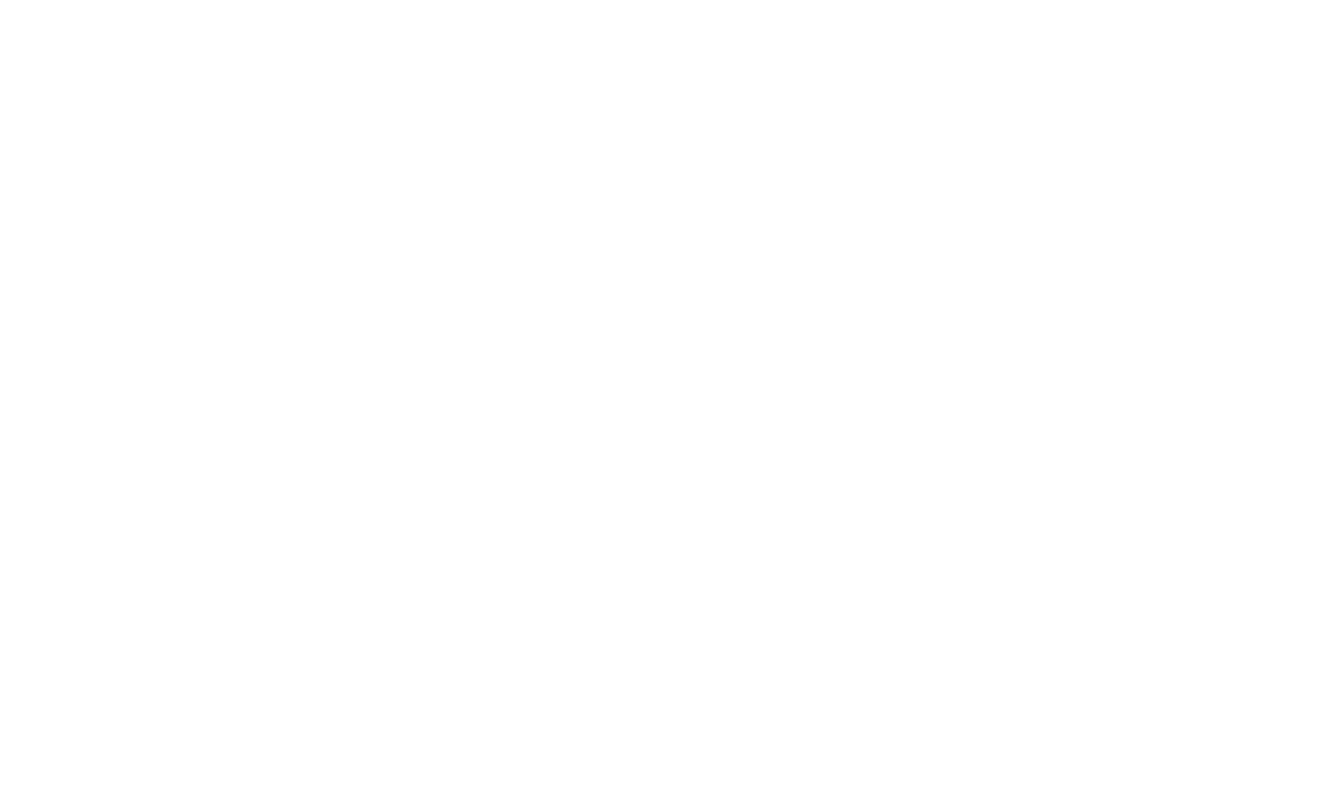
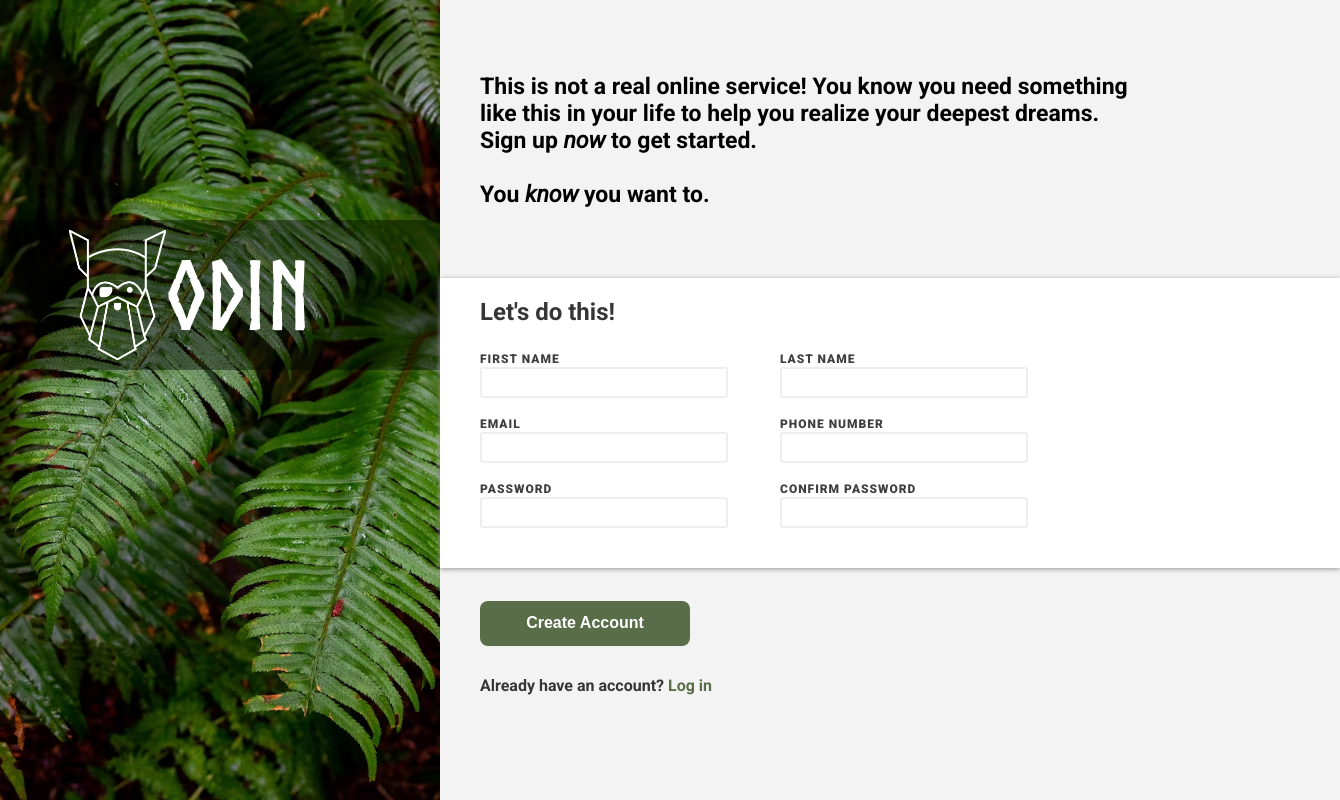
Before and after one commit to KaitoNishikawa/sign-up-form, a plain HTML site: page index.html in a window 1280 px wide. Shown: the whole page, 1340 px wide, since content can reach past the window. Drawn offline with Linux system fonts and the light colour scheme.

Commit message:
front end

```diff
--- a/index.html
+++ b/index.html
@@ -5,8 +5,59 @@
     <meta http-equiv="X-UA-Compatible" content="IE=edge">
     <meta name="viewport" content="width=device-width, initial-scale=1.0">
     <title>Document</title>
+    <link rel="stylesheet" href="style.css">
+    <link rel="preconnect" href="https://fonts.googleapis.com">
+    <link rel="preconnect" href="https://fonts.gstatic.com" crossorigin>
+    <link href="https://fonts.googleapis.com/css2?family=Roboto:ital,wght@0,400;0,500;0,700;0,900;1,400&display=swap" rel="stylesheet">
 </head>
 <body>
-
+    <div class="container">
+        <div class="image">
+            <img src="leaves.jpg" alt="">
+            <div id="overlay">
+                <img src="odin-lined.png" alt="" id="odin">
+                ODIN
+            </div>
+        </div>
+        <div class="main-content">
+            <div id="top">
+                <div id="text">This is not a real online service! You know you need something like this in your life to help you realize your deepest dreams. Sign up <em>now</em> to get started. <br><br>You <em>know</em> you want to.</div>
+            </div>
+            <div id="middle">
+                <div id="header">Let's do this!</div>
+                <form id="input-container" action="script.js" method="" name="">
+                    <div>
+                        <label for="name">FIRST NAME</label><br>
+                        <input type="text" name="name" required>
+                    </div>
+                    <div>
+                        <label for="lastname">LAST NAME</label><br>
+                        <input type="text" name="lastname" required>
+                    </div>
+                    <div>
+                        <label for="email">EMAIL</label><br>
+                        <input type="email" name="email" required>
+                    </div>
+                    <div>
+                        <label for="phonenumber">PHONE NUMBER</label><br>
+                        <input type="tel" name="phonenumber" required>
+                    </div>
+                    <div>
+                        <label for="password">PASSWORD</label><br>
+                        <input type="password" name="password" required>
+                    </div>
+                    <div>
+                        <label for="confirmpassword">CONFIRM PASSWORD</label><br>
+                        <input type="password" name="confirmpassword" required>
+                    </div>
+                </form>
+            </div>
+            <div id="bottom">
+                <button id="sign-up" type="submit">Create Account</button>
+                <div id="log-in">Already have an account? <a href = "">Log in</a></div>
+            </div>
+        </div>
+    </div>
 </body>
+<script src="script.js"></script>
 </html>
--- a/style.css
+++ b/style.css
@@ -0,0 +1,148 @@
+@font-face{
+    font-family: norse;
+    src: url(Norse-Bold.otf);
+}
+
+html, body{
+    margin: 0;
+    padding: 0;
+    display: flex;
+    justify-content: center;
+    background-color: #0E0E0E;
+    font-family: 'Roboto', sans-serif;
+}
+.container{
+    width: 1400px;
+    height: 100vh;
+    display: grid;
+    grid-template-columns: 500px calc(100% - 500px);
+    justify-content: stretch;
+}
+
+.image{
+    position: relative;
+    overflow: hidden;
+    display:flex;
+    justify-content: center;
+}
+
+#overlay{
+    margin-top: 220px;
+    position: absolute;
+    display: flex;
+    align-items: center;
+    justify-content: center;
+    font-size: 95px;
+    font-family: norse;
+    background-color: rgba(0, 0, 0, 0.4);
+    color: white;
+    width: 100%;
+    height: 150px;
+}
+
+#odin{
+    height: 130px;
+    width: auto;
+}
+
+.main-content{
+    background-color: white;
+    display: flex;
+    flex-direction: column;
+}
+
+#top{
+    --height: calc(100% - 150px);
+    background-color: #F3F3F3;
+    flex-grow: 1;
+    display: flex;
+    align-items: flex-end;
+    padding-bottom: 70px;
+}
+
+#middle{
+    background-color: white;
+    flex-grow: 0;
+    box-shadow: 0 1px 5px #919191;
+    z-index: 2;
+    padding: 20px 40px 25px 40px;
+    display: flex;
+    align-items: flex-start;
+    justify-content: center;
+    flex-direction: column;
+}
+
+#bottom{
+    background-color: #F3F3F3;
+    flex-grow: 1;
+    padding: 33px 40px 33px 40px;
+}
+
+#text{
+    margin-left: 40px;
+    width: 74%;
+    font-size: 23px;
+    font-weight: bold;
+}
+
+#header{
+    font-size: 24px;
+    font-weight: bold;
+    color: #363636;
+}
+
+#input-container{
+    margin-top: 22px;
+    display: grid;
+    grid-template-columns: 300px 300px;
+    grid-template-rows: repeat(3, 65px);
+}
+
+#sign-up{
+    width: 210px;
+    height: 45px;
+    border-radius: 8px;
+    background-color: #596D48;
+    border: none;
+    color: white;
+    font-weight: bold;
+    font-size: 16px;
+}
+
+#sign-up:hover{
+    background-image: linear-gradient(rgb(0 0 0/10%) 0 0);
+}
+
+#sign-up:active{
+    background-image: linear-gradient(rgb(0 0 0/25%) 0 0);
+}
+
+#log-in{
+    margin-top: 30px;
+    font-size: 16px;
+    font-weight: 700;
+    color: #363636;
+}
+
+a{
+    color: #596D48;
+    text-decoration: none;
+}
+
+a:hover{
+    text-decoration:underline;
+}
+
+label{
+    font-size: 12px;
+    font-weight: 900;
+    letter-spacing: 1px;
+    color: #3F3F3F;
+}
+
+input{
+    border-radius: 3px;
+    border: 2px solid #EEEEEE;
+    width: 240px;
+    height: 25px;
+}
```
Also changed, not shown: Norse-Bold.otf (added), leaves.jpg (added), odin-lined.png (added), script.js (added), sript.js (deleted).
